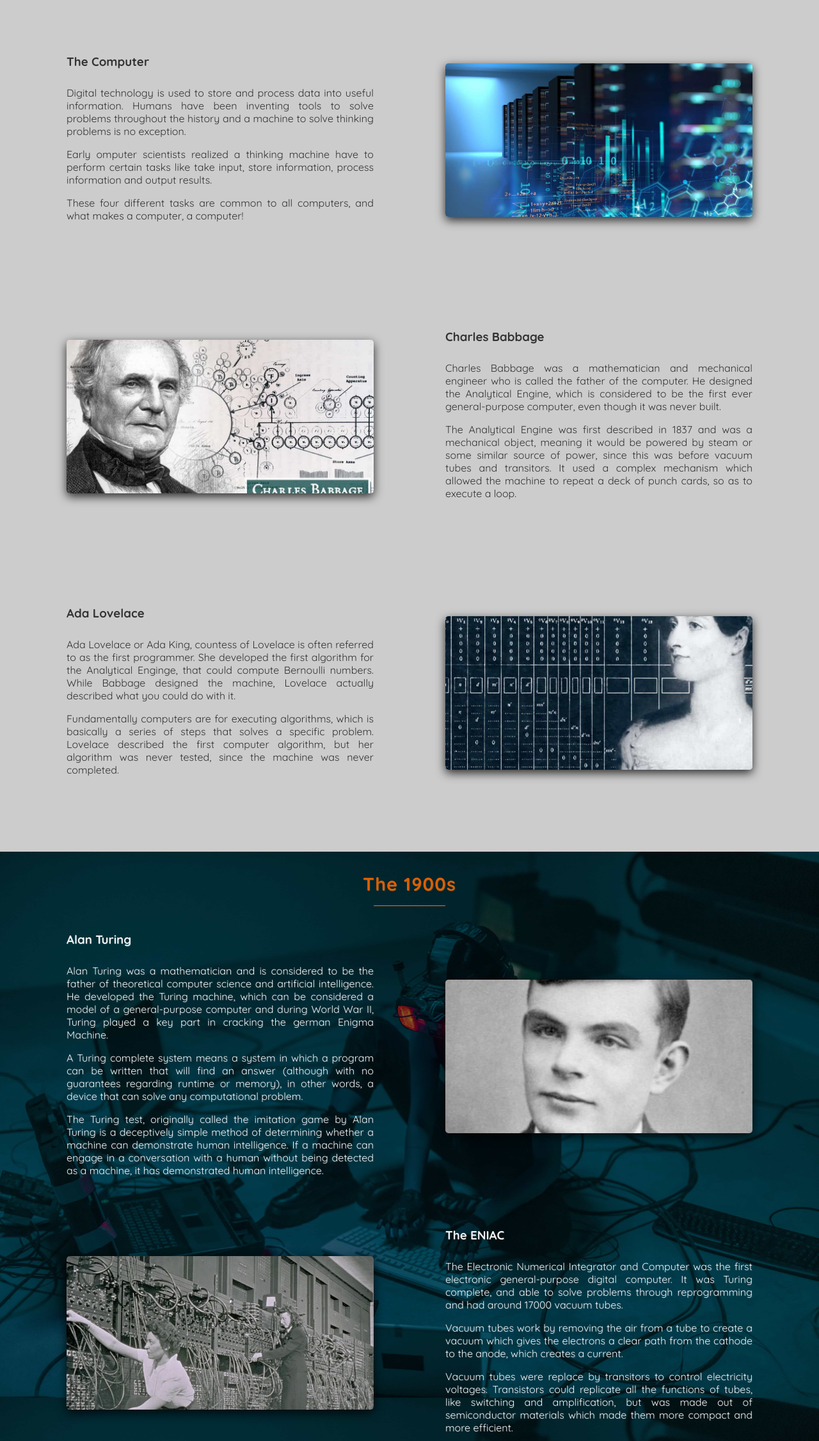
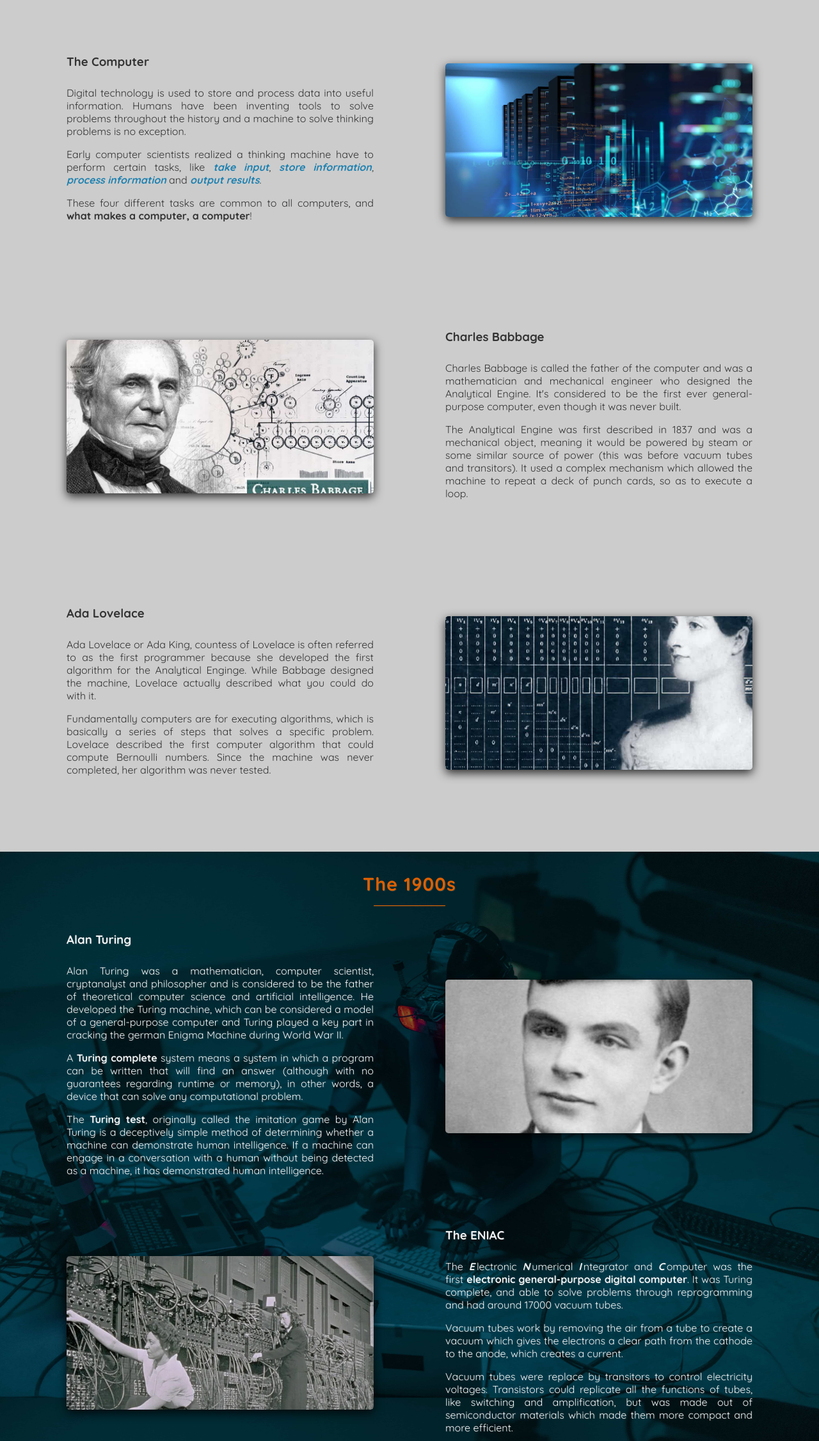
Before and after one commit to mahlqvist/mahlqvist.github.io, a plain HTML site: page index.html in a window 1280 px wide. Shown: the part 901-3153 px from the top of the page at 64% size. Drawn offline with Linux system fonts and the light colour scheme.

Commit message:
updating text content

```diff
--- a/assets/css/style.css
+++ b/assets/css/style.css
@@ -237,7 +237,7 @@ header {
         opacity: 0;
     }
 }
-/* Sections */
+/* History Sections */
 #early, #middle, #modern {
     padding: 2rem 4rem;
 }
@@ -283,6 +283,16 @@ section h2::after {
     padding: .5rem 0;
     text-align: justify;
 }
+.important {
+    color: #1e81b0;
+    font-weight: 700;
+    font-style: italic;
+}
+.highlight {
+    font-weight: 700;
+    font-style: italic;
+    letter-spacing: 3px;
+}
 .img-box {
     margin: 6rem auto;
     width: min(30rem, 90%);
@@ -316,7 +326,7 @@ section h2::after {
 }
 @media  screen and (max-width: 780px) {
     .content-heading {
-        text-align: center;
+        text-align: left;
     }
     .box {
         grid-template-columns: repeat(1, 1fr);
--- a/index.html
+++ b/index.html
@@ -43,9 +43,12 @@
                 <p>Digital technology is used to store and process data into useful information. Humans have been
                     inventing tools to solve problems throughout the history and a machine to solve thinking problems is
                     no exception.</p>
-                <p>Early omputer scientists realized a thinking machine have to perform certain tasks like take input, store
-                    information, process information and output results.</p>
-                <p>These four different tasks are common to all computers, and what makes a computer, a computer!</p>
+                <p>Early computer scientists realized a thinking machine have to perform certain tasks, like <span
+                        class="important">take input</span>, <span class="important">store
+                        information</span>, <span class="important">process information</span> and <span
+                        class="important">output results</span>.</p>
+                <p>These four different tasks are common to all computers, and <strong>what makes a computer, a
+                        computer</strong>!</p>
             </div>
             <div class="img-box">
                 <img src="./assets/images/it-min.jpg" alt="Information Technology">
@@ -57,11 +60,11 @@
             </div>
             <div class="content">
                 <h3 class="content-heading">Charles Babbage</h3>
-                <p>Charles Babbage was a mathematician and mechanical engineer who is called the father of the computer.
-                    He designed the Analytical Engine, which is considered to be the first ever general-purpose
+                <p>Charles Babbage is called the father of the computer and was a mathematician and mechanical engineer
+                    who designed the Analytical Engine. It's considered to be the first ever general-purpose
                     computer, even though it was never built.</p>
                 <p>The Analytical Engine was first described in 1837 and was a mechanical object, meaning it would be
-                    powered by steam or some similar source of power, since this was before vacuum tubes and transitors.
+                    powered by steam or some similar source of power (this was before vacuum tubes and transitors).
                     It used a complex mechanism which allowed the machine to repeat a deck of punch cards, so as to
                     execute a loop.</p>
             </div>
@@ -69,12 +72,10 @@
         <div class="box">
             <div class="content">
                 <h3 class="content-heading">Ada Lovelace</h3>
-                <p>Ada Lovelace or Ada King, countess of Lovelace is often referred to as the first programmer. She
-                    developed the first algorithm for the Analytical Enginge, that could compute Bernoulli numbers.
+                <p>Ada Lovelace or Ada King, countess of Lovelace is often referred to as the first programmer because she developed the first algorithm for the Analytical Enginge.
                     While Babbage designed the machine, Lovelace actually described what you could do with it.</p>
                 <p>Fundamentally computers are for executing algorithms, which is basically a series of steps that
-                    solves a specific problem. Lovelace described the first computer algorithm, but her algorithm was
-                    never tested, since the machine was never completed.</p>
+                    solves a specific problem. Lovelace described the first computer algorithm that could compute Bernoulli numbers. Since the machine was never completed, her algorithm was never tested.</p>
             </div>
             <div class="img-box">
                 <img src="./assets/images/ada_lovelace-min.jpg" alt="Ada Lovelace">
@@ -86,14 +87,14 @@
         <div class="box">
             <div class="content">
                 <h3 class="content-heading">Alan Turing</h3>
-                <p>Alan Turing was a mathematician and is considered to be the father of theoretical computer science
+                <p>Alan Turing was a mathematician, computer scientist, cryptanalyst and philosopher and is considered to be the father of theoretical computer science
                     and artificial intelligence. He developed the Turing machine, which can be considered a model of a
-                    general-purpose computer and during World War II, Turing played a key part in cracking the german
-                    Enigma Machine.</p>
-                <p>A Turing complete system means a system in which a program can be written that will find an answer
+                    general-purpose computer and Turing played a key part in cracking the german
+                    Enigma Machine during World War II.</p>
+                <p>A <strong>Turing complete</strong> system means a system in which a program can be written that will find an answer
                     (although with no guarantees regarding runtime or memory), in other words, a device that can solve
                     any computational problem.</p>
-                <p>The Turing test, originally called the imitation game by Alan Turing is a deceptively simple method
+                <p>The <strong>Turing test</strong>, originally called the imitation game by Alan Turing is a deceptively simple method
                     of determining whether a machine can demonstrate human intelligence. If a machine can engage in a
                     conversation with a human without being detected as a machine, it has demonstrated human
                     intelligence.</p>
@@ -108,8 +109,8 @@
             </div>
             <div class="content">
                 <h3 class="content-heading">The ENIAC</h3>
-                <p>The Electronic Numerical Integrator and Computer was the first electronic general-purpose digital
-                    computer. It was Turing complete, and able to solve problems through reprogramming and had around
+                <p>The <span class="highlight">E</span>lectronic <span class="highlight">N</span>umerical <span class="highlight">I</span>ntegrator and <span class="highlight">C</span>omputer was the first <strong>electronic general-purpose digital
+                    computer</strong>. It was Turing complete, and able to solve problems through reprogramming and had around
                     17000 vacuum tubes.</p>
                 <p>Vacuum tubes work by removing the air from a tube to create a vacuum which gives the electrons a
                     clear path from the cathode to the anode, which creates a current.</p>
@@ -168,10 +169,10 @@
                 <p>Unix is an operating system developed by Ken Thompson and Dennis Ritchie at AT&T Bell Labs, but since
                     it wasn't cheap or accessible, a programmer by the name of Richard Stallman started developing the
                     GNU project in 1983, to be a free to use operating system with similar functionality to Unix.</p>
-                <p>Unlike Windows or Macintosh, GNU wasn't owned by a single company, its code was open source, which
+                <p>Unlike <span class="important">Windows</span> or <span class="important">Macintosh</span>, GNU wasn't owned by a single company, its code was open source, which
                     meant that anyone could modify and share it.</p>
                 <p>By 1990 the GNU project had all the major components except the kernel. In 1991 Linus Torvalds
-                    released a Unix-like kernel called Linux. Combined with the tools developed by the GNU Project,
+                    released a Unix-like kernel called <span class="important">Linux</span>. Combined with the tools developed by the GNU Project,
                     Linux became one of the largest open source projects in history.</p>
             </div>
             <div class="img-box">
```
